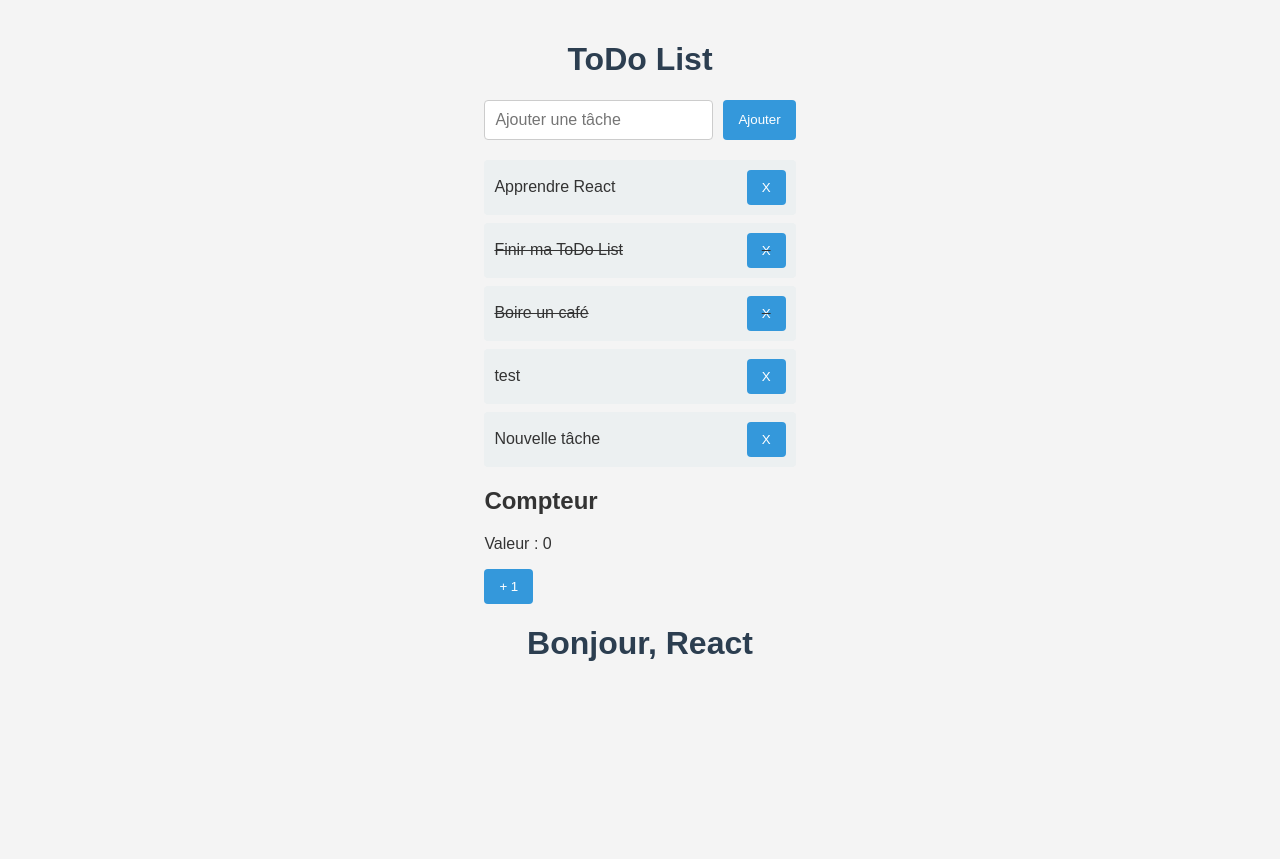
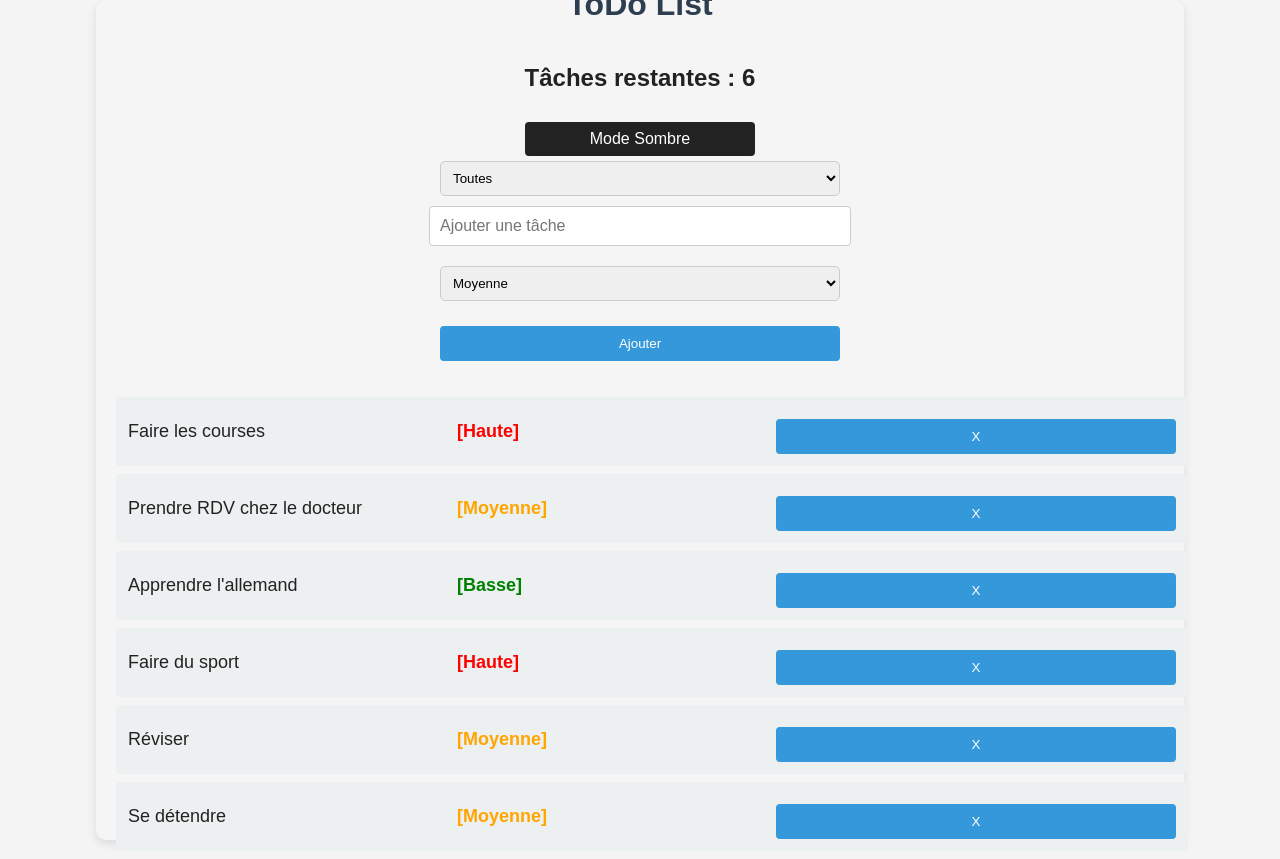
Before and after one commit to Tristan-Laclau/mon-project-react, a React (Vite) app: page / in a window 1280 px wide. Before the commit the page ends 800 px from the top, so only its background shows below. Built offline with nearby package versions, Linux system fonts and the light colour scheme; data requests are answered from the project's data file.

Commit message:
Ajout des modifications demandées dans les exercices + fichier txt avec explications courtes

```diff
--- a/db.json
+++ b/db.json
@@ -1,29 +1,40 @@
 {
   "tasks": [
     {
-      "id": "1",
-      "title": "Apprendre React",
-      "completed": false
+      "id": "faa2",
+      "title": "Faire les courses",
+      "completed": false,
+      "priority": "Haute"
     },
     {
-      "id": "2",
-      "title": "Finir ma ToDo List",
-      "completed": true
+      "id": "1c53",
+      "title": "Prendre RDV chez le docteur",
+      "completed": false,
+      "priority": "Moyenne"
     },
     {
-      "id": "3",
-      "title": "Boire un café",
-      "completed": true
+      "id": "11ef",
+      "title": "Apprendre l'allemand",
+      "completed": false,
+      "priority": "Basse"
     },
     {
-      "id": "10ca",
-      "title": "test",
-      "completed": false
+      "id": "211a",
+      "title": "Faire du sport",
+      "completed": false,
+      "priority": "Haute"
     },
     {
-      "id": "da29",
-      "title": "Nouvelle tâche",
-      "completed": false
+      "id": "2594",
+      "title": "Réviser",
+      "completed": false,
+      "priority": "Moyenne"
+    },
+    {
+      "id": "9eca",
+      "title": "Se détendre",
+      "completed": false,
+      "priority": "Moyenne"
     }
   ]
 }
--- /dev/null
+++ b/src/App.css
@@ -0,0 +1,121 @@
+#root {
+    width: 85%;
+    display: flex;
+    justify-content: center;
+}
+
+html, body {
+    width: 100%;
+    height: 100%;
+    margin: 0;
+    padding: 0;
+  }
+
+body {
+    font-family: Arial, sans-serif;
+    transition: background 0.3s, color 0.3s;
+  }
+
+.app {
+    display: flex;
+    flex-direction: column;
+    align-items: center;
+    justify-content: center;
+    min-height: 100vh;
+    width: 100%;
+    max-width: 2000px;
+    margin: 0 auto;
+    padding: 20px;
+    box-shadow: 0px 4px 10px rgba(0, 0, 0, 0.1);
+    border-radius: 10px;
+}
+
+ul {
+    width: 100%;
+    padding: 0;
+}
+
+li {
+    width: 100%;
+    padding: 12px;
+    font-size: 18px;
+    display: flex;
+    justify-content: space-between;
+    align-items: center;
+}
+
+form {
+    width: 100%;
+    display: flex;
+    flex-direction: column;
+    align-items: center;
+}
+
+input, select, button {
+    width: 100%;
+    max-width: 400px;
+}
+
+button {
+    margin-top: 10px;
+}
+
+
+  /* Mode clair */
+  .app.light {
+    background: #f5f5f5;
+    color: #222;
+  }
+
+  /* Mode sombre */
+  .app.dark {
+    background: #2c2c2c;
+    color: #e0e0e0;
+  }
+
+  .app.dark li {
+    background: #444;
+    color: #fff;
+  }
+
+  /* formulaire */
+  input, select {
+    padding: 8px;
+    margin: 5px;
+    border: 1px solid #ccc;
+    border-radius: 5px;
+    transition: 0.3s;
+  }
+
+  .app.dark input, .app.dark select {
+    background: #555;
+    color: #fff;
+    border: 1px solid #777;
+  }
+
+  input:focus, select:focus {
+    outline: none;
+    border-color: #007bff;
+    box-shadow: 0 0 5px rgba(0, 123, 255, 0.5);
+  }
+
+  /* thème */
+  .theme-button {
+    background: #222;
+    color: white;
+    padding: 8px 15px;
+    font-size: 16px;
+  }
+
+  .theme-button:hover {
+    background: #444;
+  }
+
+  /* Animation changement thème */
+  li {
+    transition: transform 0.2s;
+  }
+
+  li:hover {
+    transform: scale(1.02);
+  }
--- a/src/App.jsx
+++ b/src/App.jsx
@@ -4,9 +4,27 @@ import AddTodoForm from "./components/AddTodoForm";
 import Counter from "./components/counter";
 import axios from "axios";
 import Demo from "./components/Demo";
+import "./App.css";
+import PriorityFilter from "./components/PriorityFilter";
+import ThemeButton from "./components/ThemeButton";
 
 const App = () => {
+
+  //STATES
   const [tasks, setTasks] = useState([]);
+  const [filterPriority, setFilterPriority] = useState("Toutes");
+  const filteredTasks = filterPriority === "Toutes" ? tasks : tasks.filter(task => task.priority === filterPriority)
+  const [theme, setTheme] = useState(() => {
+    return localStorage.getItem("theme") || "light"; // Récupérer le thème dans le local storage
+  });
+
+  //Passer d'un thème à l'autre
+  const toggleTheme = () => {
+    const newTheme = theme === "light" ? "dark" : "light";
+    setTheme(newTheme);
+    localStorage.setItem("theme", newTheme); // Sauvegarde du thème
+  };
+
 
   //Charger les tâches à l'initialisation du composant
   useEffect(() => {
@@ -17,8 +35,9 @@ const App = () => {
   }, []);
 
   //Ajouter une tâche
-  const handleAddTask = (title) => {
-    const newTask = { title, completed : false}; // Création de la nouvelle tâche
+  const handleAddTask = (title, priority) => {
+    const newTask = { title : title, completed : false, priority : priority};
+
     axios
       .post("http://localhost:5000/tasks", newTask)
       .then((response) => setTasks([...tasks, response.data])) //Mise à jour de l'état
@@ -38,23 +57,32 @@ const App = () => {
   const handleDeleteTask = (id) => {
     axios
       .delete(`http://localhost:5000/tasks/${id}`)
-      .then((response)=> setTasks(tasks.filter((task)=> task.id != id)))
+      .then(()=> setTasks(tasks.filter((task)=> task.id != id)))
       .catch((error)=> console.error("Erreur lors de la suppression d'une tâche :", error));
   }
 
+  //Charger les tâches lorsque la priorité change
+  const handleFilterChange = (e) => {
+    setFilterPriority(e.target.value);
+  }
+
   return (
-    <div>
+    <div className= {`app ${theme}`}> {/* La classe change dynamiquement selon la valeur de "theme"*/}
       <h1>ToDo List</h1>
+
+      <div>
+        <h2>Tâches restantes : {tasks.filter(task => !task.completed).length}</h2>
+        <ThemeButton theme={theme} toggleTheme={toggleTheme}/>
+      </div>
+
+      <PriorityFilter filterPriority={filterPriority} onPriorityChange={handleFilterChange}/>
+
       <AddTodoForm onAddTask={handleAddTask} />
       <TodoList
-        tasks={tasks}
+        tasks={filteredTasks}
         onToggle={handleToggleTask}
         onDelete={handleDeleteTask}
       />
-
-      <h2>Compteur</h2>
-      <Counter/>
-      <Demo></Demo>
     </div>
   );
 };
--- a/src/components/AddTodoForm.jsx
+++ b/src/components/AddTodoForm.jsx
@@ -1,14 +1,17 @@
 import React, { useState } from "react";
 
 const AddTodoForm = ({ onAddTask }) => {
-  const [title, setTitle] = useState(""); // État du champ input
+  const [title, setTitle] = useState("");
+  const [priority, setPriority] = useState("Moyenne"); // Priorité par défaut
+
 
   const handleSubmit = (e) => {
     e.preventDefault();
-    if (title.trim() === "") return; // On vérifie qu'on n'ajoute pas une tâche vide
-
-    onAddTask(title); // On remonte la tâche à App.jsx
-    setTitle(""); // On réinitialise le champ après l'ajout
+    if (title.trim()) {
+      onAddTask(title, priority);
+      setTitle("");
+      setPriority("Moyenne");
+    }
   };
 
   return (
@@ -19,6 +22,14 @@ const AddTodoForm = ({ onAddTask }) => {
         onChange={(e) => setTitle(e.target.value)}
         placeholder="Ajouter une tâche"
       />
+
+    <select value={priority} onChange={(e) => setPriority(e.target.value)}>
+        <option value="Basse">Basse</option>
+        <option value="Moyenne">Moyenne</option>
+        <option value="Haute">Haute</option>
+    </select>
+
+
       <button type="submit">Ajouter</button>
     </form>
   );
--- /dev/null
+++ b/src/components/PriorityFilter.jsx
@@ -0,0 +1,14 @@
+import React from "react";
+
+const PriorityFilter = ({ filterPriority, onPriorityChange }) => {
+  return (
+    <select value={filterPriority} onChange={onPriorityChange}>
+      <option value="Toutes">Toutes</option>
+      <option value="Basse">Basse</option>
+      <option value="Moyenne">Moyenne</option>
+      <option value="Haute">Haute</option>
+    </select>
+  );
+};
+
+export default PriorityFilter;
--- a/src/components/Task.jsx
+++ b/src/components/Task.jsx
@@ -2,6 +2,9 @@ const Task = ({ task, onToggle, onDelete }) => {
   return (
     <li style={{ textDecoration: task.completed ? 'line-through' : 'none' }}>
       <span onClick={() => onToggle(task.id)}>{task.title}</span>
+      <span style={{ marginLeft: "10px", fontWeight: "bold", color: task.priority === "Haute" ? "red" : task.priority === "Moyenne" ? "orange" : "green" }}>
+        [{task.priority}]
+      </span>
       <button onClick={() => onDelete(task.id)}> X </button>
     </li>
   );
--- /dev/null
+++ b/src/components/ThemeButton.jsx
@@ -0,0 +1,11 @@
+import React from "react";
+
+const ThemeButton = ({ theme, toggleTheme }) => {
+  return (
+    <button onClick={toggleTheme} className="theme-button">
+      {theme === "light" ? "Mode Sombre" : "Mode Clair"}
+    </button>
+  );
+};
+
+export default ThemeButton;
```
Also changed, not shown: corrections/correction.txt (added).
